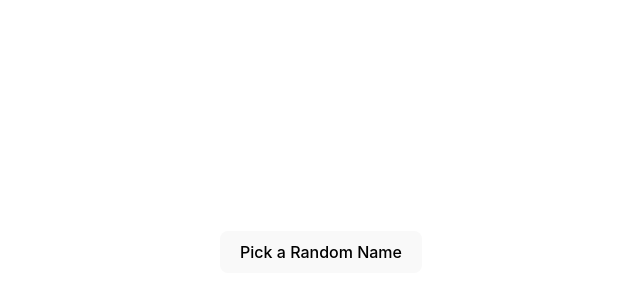
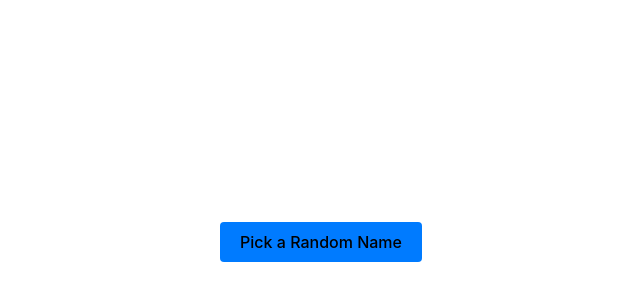
Before and after one commit to Jenin82/sngist, a React (Vite) app: page / in a window 1280 px wide. Shown: the part 148-448 px from the top of the page, without its empty margins (319-959 px from the left). Built offline with nearby package versions, Linux system fonts and the light colour scheme.

Commit message:
name picker done

```diff
--- a/src/modules/Home/Home.tsx
+++ b/src/modules/Home/Home.tsx
@@ -7,11 +7,31 @@ interface NameData {
 }
 
 const Home = () => {
-	const data: NameData[]  = [
-        { id: 1, name: "Name", imageLink: 'true' },
-        { id: 2, name: "Name2", imageLink: 'true' },
-        { id: 3, name: "Name3", imageLink: 'true' },
-        { id: 4, name: "Name4", imageLink: 'true' },
+	const data: NameData[] = [
+        {
+            id: 1,
+            name: "Alan K Anil",
+            imageLink:
+                "https://www.photoshopessentials.com/newsite/wp-content/uploads/2018/08/resize-images-print-photoshop-f.jpg",
+        },
+        {
+            id: 2,
+            name: "Name2",
+            imageLink:
+                "https://www.photoshopessentials.com/newsite/wp-content/uploads/2018/08/resize-images-print-photoshop-f.jpg",
+        },
+        {
+            id: 3,
+            name: "Name3",
+            imageLink:
+                "https://www.photoshopessentials.com/newsite/wp-content/uploads/2018/08/resize-images-print-photoshop-f.jpg",
+        },
+        {
+            id: 4,
+            name: "Name4",
+            imageLink:
+                "https://www.photoshopessentials.com/newsite/wp-content/uploads/2018/08/resize-images-print-photoshop-f.jpg",
+        },
     ];
     return (
 		<div>
--- a/src/modules/RandomNamePicker/RandomNamePicker.tsx
+++ b/src/modules/RandomNamePicker/RandomNamePicker.tsx
@@ -1,4 +1,5 @@
 import React, { useState } from "react";
+import './randomNamePicker.css'
 
 interface NameData {
     id: number;
@@ -8,14 +9,25 @@ interface NameData {
 
 interface RandomNamePickerProps {
     data: NameData[];
+    className?: string;
 }
 
-const RandomNamePicker: React.FC<RandomNamePickerProps> = ({ data }) => {
+const RandomNamePicker: React.FC<RandomNamePickerProps> = ({
+    data,
+}) => {
     const [selectedName, setSelectedName] = useState<string>("");
     const [selectedImage, setSelectedImage] = useState<string>("");
     const [usedNames, setUsedNames] = useState<string[]>([]);
+    const [rolling, setRolling] = useState<boolean>(false);
 
     const handlePickRandomName = () => {
+        if (rolling) return; // Prevent picking a name while rolling animation is active
+        setRolling(true);
+
+        // Show rolling animation for 3 seconds
+        setTimeout(() => {
+            setRolling(false);
+
             const availableNames = data.filter(
                 (nameData) => !usedNames.includes(nameData.name)
             );
@@ -27,22 +39,47 @@ const RandomNamePicker: React.FC<RandomNamePickerProps> = ({ data }) => {
                 return;
             }
 
-        const randomIndex = Math.floor(Math.random() * availableNames.length);
+            const randomIndex = Math.floor(
+                Math.random() * availableNames.length
+            );
             const randomData = availableNames[randomIndex];
             setSelectedName(randomData.name);
             setSelectedImage(randomData.imageLink);
             setUsedNames([...usedNames, randomData.name]);
+        }, 4000);
     };
 
     return (
+        <div className={"random-name-picker"}>
+            {rolling ? (
+                <div className="scene">
+                    <div className="shadow"></div>
+                    <div className="jumper">
+                        <div className="spinner">
+                            <div className="scaler">
+                                <div className="loader">
+                                    <div className="cuboid">
+                                        <div className="cuboid__side"></div>
+                                        <div className="cuboid__side"></div>
+                                        <div className="cuboid__side"></div>
+                                        <div className="cuboid__side"></div>
+                                        <div className="cuboid__side"></div>
+                                        <div className="cuboid__side"></div>
+                                    </div>
+                                </div>
+                            </div>
+                        </div>
+                    </div>
+                </div>
+            ) : (
+                selectedName && (
                     <div>
+                        <img src={selectedImage} alt={selectedName} />
+                        <h1>{selectedName}</h1>
+                    </div>
+                )
+            )}
             <button onClick={handlePickRandomName}>Pick a Random Name</button>
-            {selectedName && (
-                <div>
-                    <p>Selected Name: {selectedName}</p>
-                    <img src={selectedImage} alt={selectedName} />
-                </div>
-            )}
         </div>
     );
 };
--- /dev/null
+++ b/src/modules/RandomNamePicker/randomNamePicker.css
@@ -0,0 +1,249 @@
+.random-name-picker {
+	display: flex;
+	flex-direction: column;
+	align-items: center;
+	margin-bottom: 20px;
+}
+
+.random-name-picker button {
+	padding: 10px 20px;
+	font-size: 16px;
+	background-color: #007bff;
+	color: #000000;
+	border: none;
+	border-radius: 4px;
+	cursor: pointer;
+}
+
+.random-name-picker button:hover {
+	background-color: #0056b3;
+}
+
+.random-name-picker img {
+	width: 300px;
+	height: 300px;
+	margin-top: 10px;
+	border-radius: 50%;
+	border: 10px solid #007bff;
+}
+
+*,
+*:after,
+*:before {
+	box-sizing: border-box;
+	transform-style: preserve-3d;
+}
+
+/* body {
+	display: grid;
+	place-items: center;
+	min-height: 100vh;
+	font-family: 'Google Sans', sans-serif, system-ui;
+} */
+
+:root {
+	--size: 120;
+	--coefficient: 1px;
+	--timeline: 2.6s;
+	--delay: 0.65s;
+	--rotation-y: -24;
+	--rotation-x: 28;
+	--color-one: #3a0ca3;
+	--color-two: #4361ee;
+	--color-three: #4cc9f0;
+}
+
+.scene {
+	margin-bottom: 8rem;
+	position: relative;
+	transform: translate3d(0, 0, 100vmin) rotateX(calc(var(--rotation-y, 0) * 1deg)) rotateY(calc(var(--rotation-x, 0) * 1deg)) rotateX(0deg);
+}
+
+/* body {
+	transform-origin: 50% 50%;
+	animation: scale var(--timeline) var(--delay) infinite linear;
+} */
+
+@keyframes scale {
+
+	0%,
+	10% {
+		transform: scaleX(1) scaleY(1);
+	}
+
+	35%,
+	100% {
+		transform: scaleX(0.5) scaleY(0.5);
+	}
+}
+
+.shadow {
+	width: calc(var(--size) * var(--coefficient));
+	position: absolute;
+	bottom: 0;
+	aspect-ratio: 1;
+	transform-origin: 50% 50%;
+	background: hsl(210 80% 50% / 0.2);
+	transform: rotateX(90deg) translate3d(0, 0, calc((var(--size) * (var(--coefficient) * -0.5)) - 1px)) scale(0.96);
+	animation: squish-squosh var(--timeline) var(--delay) infinite, fade var(--timeline) var(--delay) infinite;
+	background: black;
+}
+
+.loader {
+	--depth: var(--size);
+	--color: var(--color-one, #8338EC);
+	width: calc(var(--depth) * var(--coefficient));
+	aspect-ratio: 1;
+	transform-origin: 50% 50%;
+	animation: squish-squosh var(--timeline) var(--delay) infinite;
+}
+
+.spinner {
+	animation: spin var(--timeline) var(--delay) infinite;
+}
+
+.jumper {
+	animation: jump var(--timeline) var(--delay) infinite;
+}
+
+@keyframes squish-squosh {
+
+	0%,
+	50%,
+	60% {
+		scale: 1 1 1;
+	}
+
+	10%,
+	35% {
+		scale: 1.2 0.8 1.2;
+	}
+
+	25% {
+		scale: 0.8 1.2 0.8;
+	}
+
+	70% {
+		scale: 1 1 2;
+	}
+
+	80% {
+		scale: 2 1 2;
+	}
+
+	90%,
+	100% {
+		scale: 2 2 2;
+	}
+}
+
+
+@keyframes fade {
+
+	0%,
+	10%,
+	40%,
+	50%,
+	60%,
+	100% {
+		opacity: 1;
+	}
+
+	25% {
+		opacity: 0.5;
+	}
+}
+
+@keyframes spin {
+
+	0%,
+	10% {
+		rotate: 0deg;
+	}
+
+	30%,
+	100% {
+		rotate: -360deg;
+	}
+}
+
+@keyframes jump {
+
+	0%,
+	10%,
+	35%,
+	50% {
+		translate: 0 0;
+	}
+
+	25% {
+		translate: 0 -150%;
+	}
+}
+
+/* Cuboid boilerplate code */
+.cuboid {
+	width: 100%;
+	height: 100%;
+	position: relative;
+}
+
+.cuboid__side {
+	background: var(--color);
+	position: absolute;
+}
+
+.cuboid__side:nth-of-type(1) {
+	--b: 1.1;
+	height: calc(var(--depth, 20) * var(--coefficient));
+	width: 100%;
+	top: 0;
+	transform: translate(0, -50%) rotateX(90deg);
+}
+
+.cuboid__side:nth-of-type(2) {
+	--b: 0.9;
+	--color: var(--color-three, #FF006E);
+	height: 100%;
+	width: calc(var(--depth, 20) * var(--coefficient));
+	top: 50%;
+	right: 0;
+	transform: translate(50%, -50%) rotateY(90deg);
+}
+
+.cuboid__side:nth-of-type(3) {
+	--b: 1;
+	width: 100%;
+	height: calc(var(--depth, 20) * var(--coefficient));
+	bottom: 0;
+	transform: translate(0%, 50%) rotateX(90deg);
+}
+
+.cuboid__side:nth-of-type(4) {
+	--b: 1;
+	--color: var(--color-three, #FF006E);
+	height: 100%;
+	width: calc(var(--depth, 20) * var(--coefficient));
+	left: 0;
+	top: 50%;
+	transform: translate(-50%, -50%) rotateY(90deg);
+}
+
+.cuboid__side:nth-of-type(5) {
+	--b: 1;
+	--color: var(--color-two, #3A86EF);
+	height: 100%;
+	width: 100%;
+	transform: translate3d(0, 0, calc(var(--depth, 20) * (var(--coefficient) * 0.5)));
+	top: 0;
+	left: 0;
+}
+
+.cuboid__side:nth-of-type(6) {
+	--b: 1.2;
+	height: 100%;
+	width: 100%;
+	transform: translate3d(0, 0, calc(var(--depth, 20) * (var(--coefficient) * -0.5))) rotateY(180deg);
+	top: 0;
+	left: 0;
+}
```
Lines whose indentation alone changed are shown as unchanged.
